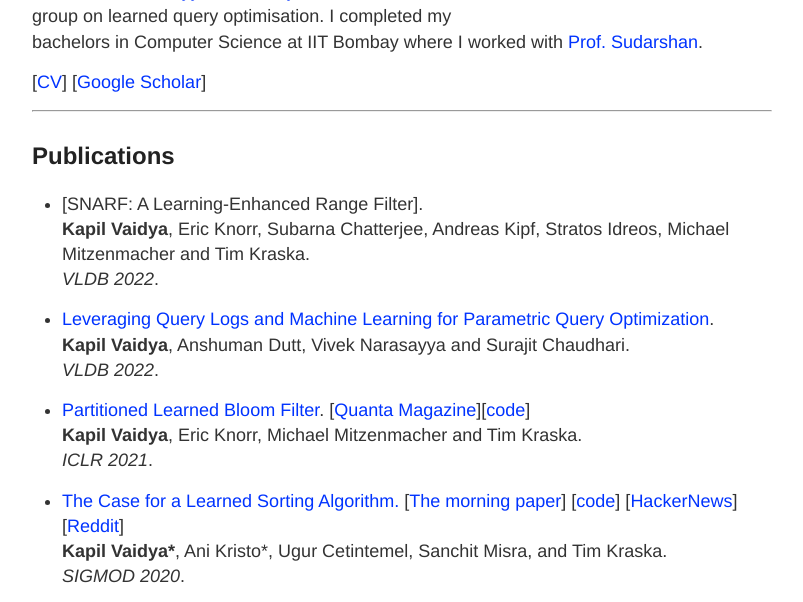
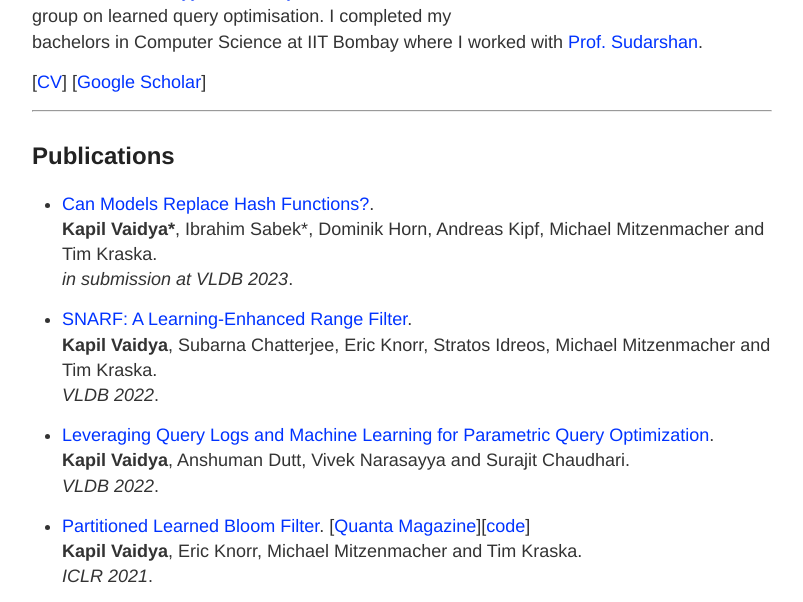
Before and after one commit to kapilvaidya24/kapilvaidya24.github.io, a Jekyll site: the page built from index.md, in a window 1280 px wide and 900 px high, cut to the strip 298-900 px from the top of the window. Shown: the whole strip, without its empty margins (238-1041 px from the left). Built offline with Jekyll 4.4.1, drawn with Linux system fonts in a browser that asks for light colours.

Commit message:
Update index.md
Added SNARF paper, Hashing paper

```diff
--- a/index.md
+++ b/index.md
@@ -25,8 +25,12 @@ I also collaborate with [Prof. Michael Mitzenmacher](https://www.eecs.harvard.ed
 
 ## Publications
 
-- [SNARF: A Learning-Enhanced Range Filter].<br>
- **Kapil Vaidya**, Eric Knorr, Subarna Chatterjee, Andreas Kipf, Stratos Idreos, Michael Mitzenmacher and Tim Kraska. <br>
+- [Can Models Replace Hash Functions?]([https://dl.acm.org/doi/10.14778/3529337.3529347](https://drive.google.com/file/d/1ZEn1Q11pfoejiXIe3HxH_ILSxdeVvcgy/view?usp=sharing)).<br>
+ **Kapil Vaidya\***, Ibrahim Sabek\*, Dominik Horn, Andreas Kipf, Michael Mitzenmacher and Tim Kraska. <br>
+*in submission at VLDB 2023*.
+
+- [SNARF: A Learning-Enhanced Range Filter](https://dl.acm.org/doi/10.14778/3529337.3529347).<br>
+ **Kapil Vaidya**,  Subarna Chatterjee, Eric Knorr, Stratos Idreos, Michael Mitzenmacher and Tim Kraska. <br>
 *VLDB 2022*.
 
 - [Leveraging Query Logs and Machine Learning for Parametric Query Optimization](https://dl.acm.org/doi/pdf/10.14778/3494124.3494126).<br>
```
